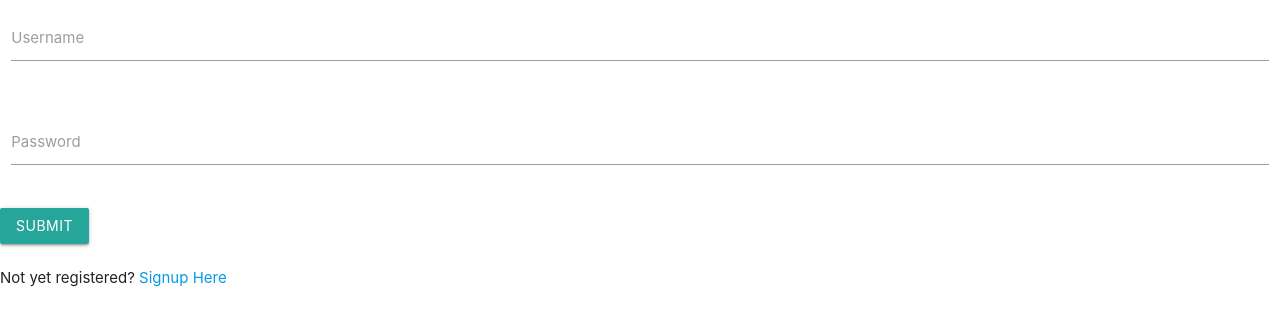
After one commit to Puranjay25/Learning-Django, a Django app: page /login/ in a window 1280 px wide. The commit adds this page. Shown: the top 326 px of the page. Run offline with Django 3.2, Linux system fonts and the light colour scheme.

Commit message:
Added login

```diff
--- /dev/null
+++ b/custom_form/main/templates/login.html
@@ -0,0 +1,35 @@
+<!DOCTYPE html>
+<html>
+<head>
+	<link rel="stylesheet" href="https://cdnjs.cloudflare.com/ajax/libs/materialize/1.0.0/css/materialize.min.css">
+	<script src="https://cdnjs.cloudflare.com/ajax/libs/materialize/1.0.0/js/materialize.min.js"></script>
+	<title>Login</title>
+</head>
+<body>
+	<form method="post">
+		{% csrf_token %}
+
+     		  <div class="row">
+        		<div class="input-field col s12">
+          			<input name="username" type="text" class="validate" required>
+          			<label for="username">Username</label>
+        		</div>
+      		</div>
+
+      		<div class="row">
+        		<div class="input-field col s12">
+          			<input name="password" type="password" class="validate" required>
+          			<label for="password">Password</label>
+        		</div>
+      		</div>
+
+      		<button class="btn waves-effect waves-light" type="submit" name="action">Submit</button><br>
+      		{% if request.POST %}
+      			{{error}}
+      		{% endif %}
+
+      		<br>Not yet registered? <a href="/signup/">Signup Here</a>
+
+  	</form>
+</body>
+</html>
--- a/custom_form/main/urls.py
+++ b/custom_form/main/urls.py
@@ -22,5 +22,6 @@ app_name='main'
 urlpatterns = [
 	path('', views.index,name="index"),
 	path('signup/', views.signup,name="signup"),
+	path('login/', views.login,name="login"),
     path('admin/', admin.site.urls),
 ]
--- a/custom_form/main/views.py
+++ b/custom_form/main/views.py
@@ -1,6 +1,7 @@
 from django.shortcuts import render
 from django.http import HttpResponse
 from .models import user
+from django.core import serializers
 # Create your views here.
 def index(request):
 	return render(request,"index.html")
@@ -14,7 +15,31 @@ def signup(request):
 		password=request.POST.get("password")
 		confirm_password=request.POST.get("confirm_password")
 
-		t=user.objects.get_or_create(first_name=first_name,last_name=last_name,username=username,email=email,password=password,confirm_password=confirm_password)
-		t[0].save()
+		if password==confirm_password:
+			t=user.objects.get_or_create(first_name=first_name,last_name=last_name,username=username,email=email,password=password,confirm_password=confirm_password)
+			t[0].save()
+		else:
+			error="Password And Confirm Password do not match"
+			return render(request,"signup.html",context={"error":error})
 
 	return render(request,"signup.html")
+
+def login(request):
+	if request.method=="POST":
+		username=request.POST.get("username")
+		password=request.POST.get("password")
+
+		t=user.objects.all()
+
+		for t1 in t:
+			if t1.username==username:
+				if t1.password==password:
+					return render(request,"dashboard.html")
+				else:
+					error="Password do not match"
+					return render(request,"login.html",context={"error":error})
+			else:
+				error="Username does not exists"
+				return render(request,"login.html",context={"error":error})
+
+	return render(request,"login.html")
```
Also changed, not shown: custom_form/main/templates/dashboard.html (added, +9 -0 lines), custom_form/main/templates/signup.html (+11 -7 lines), custom_form/db.sqlite3.
